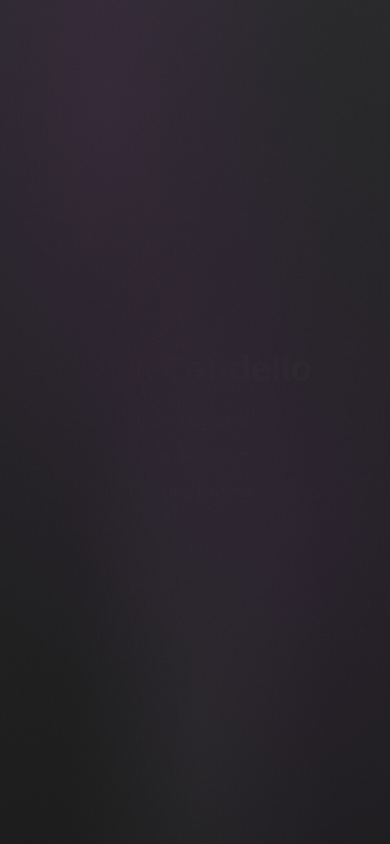
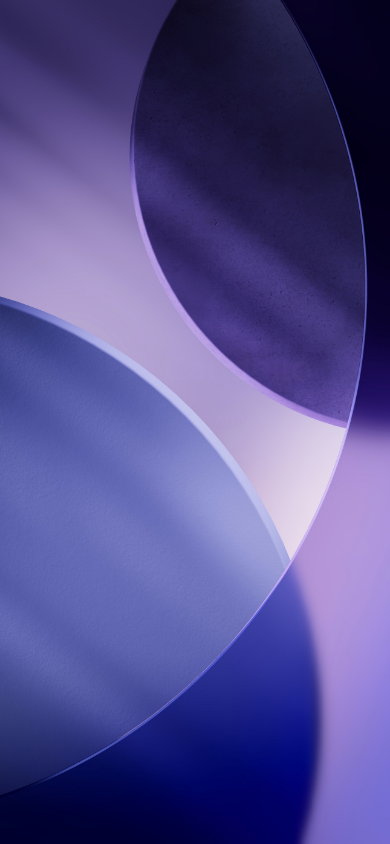
Before and after one commit to nac5504/portfolio, a Next.js app: page / in a window 390 px wide. Built offline with nearby package versions, Linux system fonts and the light colour scheme.

Commit message:
Unify immersive mobile wallpaper and browser background

```diff
--- a/src/app/globals.css
+++ b/src/app/globals.css
@@ -331,10 +331,23 @@ body {
   .intro-overlay { animation-duration: 1ms; animation-delay: 0s; }
 }
 
-/* Paint behind the notch and home-indicator area; only controls get safe padding. */
-@media (max-width: 767px) {
-  html, body { background: #252043 url('/portfolio/icons/phoneBackground.jpg') center / cover fixed; }
-  .mobile-phone { background: #252043 url('/portfolio/icons/phoneBackground.jpg') center / cover; }
+/* Share one wallpaper across the page and safe areas, including rotated phones.
+   A large-viewport background keeps its crop stable as browser controls collapse. */
+@media (max-width: 767px), (hover: none) and (pointer: coarse) and (max-width: 1024px) {
+  html {
+    background: #252043 url('/portfolio/icons/phoneBackground.jpg') center top / cover no-repeat;
+  }
+  body { background: transparent; }
+  body::before {
+    content: '';
+    position: fixed;
+    inset: 0;
+    height: 100lvh;
+    pointer-events: none;
+    background: #252043 url('/portfolio/icons/phoneBackground.jpg') center / cover no-repeat;
+  }
+  .portfolio-shell, .mobile-phone, .mobile-home { background: transparent; }
+  .portfolio-shell > .dynamic-bg { display: none; }
 }
 /* The immersive layout uses the device's native status bar and home indicator. */
 .mobile-status, .mobile-home-indicator, .mobile-app-home { display: none; }
--- a/src/app/layout.tsx
+++ b/src/app/layout.tsx
@@ -24,7 +24,8 @@ export const viewport: Viewport = {
   width: "device-width",
   initialScale: 1,
   viewportFit: "cover",
-  themeColor: "#252043",
+  // Let mobile browsers derive their chrome from the page background.
+  themeColor: [{ media: "(min-width: 1025px), (min-width: 768px) and (pointer: fine)", color: "#252043" }],
 };
 
 export default function RootLayout({
--- a/src/app/page.tsx
+++ b/src/app/page.tsx
@@ -47,7 +47,7 @@ export default function Home() {
   const activeApp = apps.find((a) => a.slug === selectedApp);
 
   return (
-    <div className="relative h-dvh w-screen overflow-hidden bg-black">
+    <div className="portfolio-shell relative h-dvh w-screen overflow-hidden bg-black">
       {/* Intro sequence */}
       {!introDone && (
         <div
```
